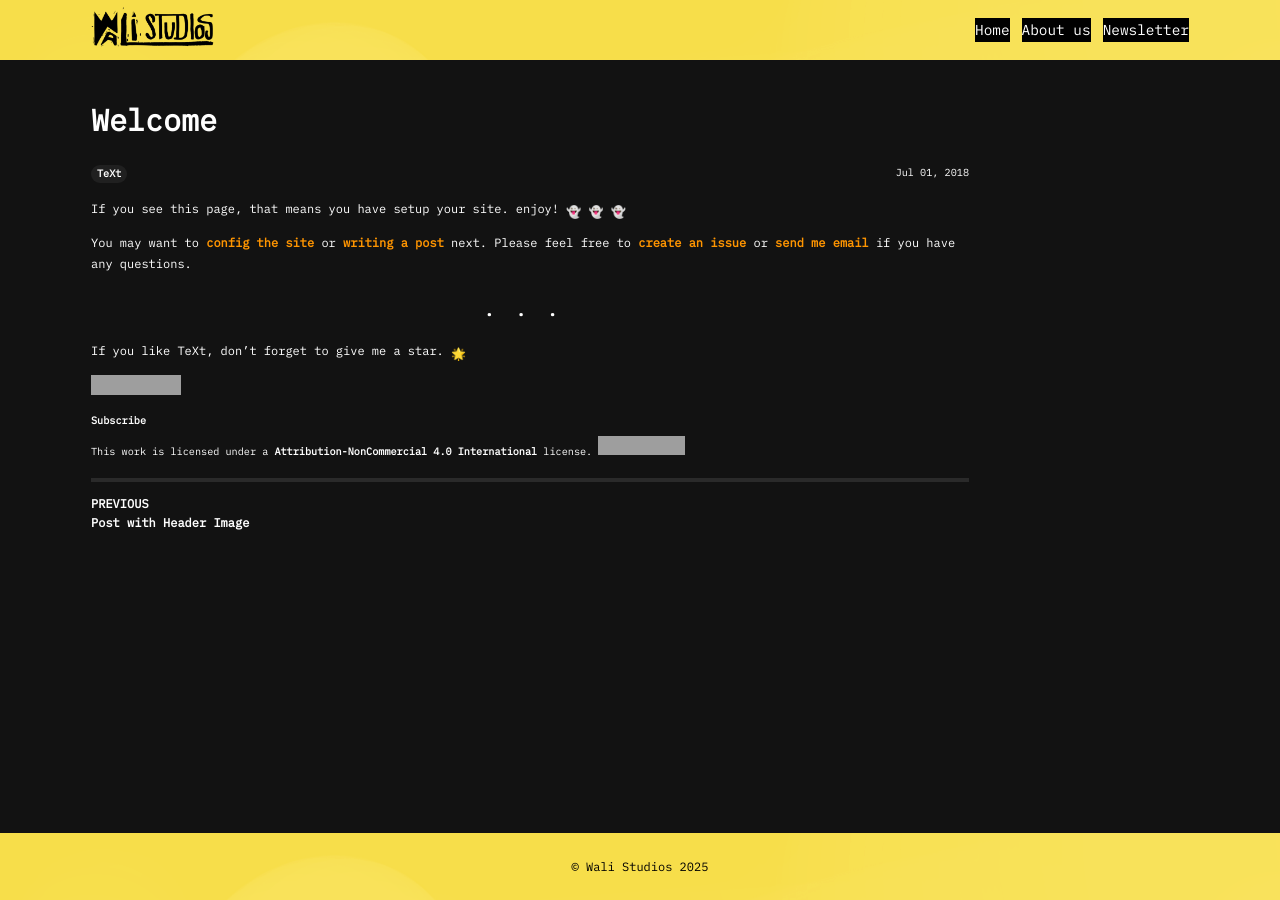
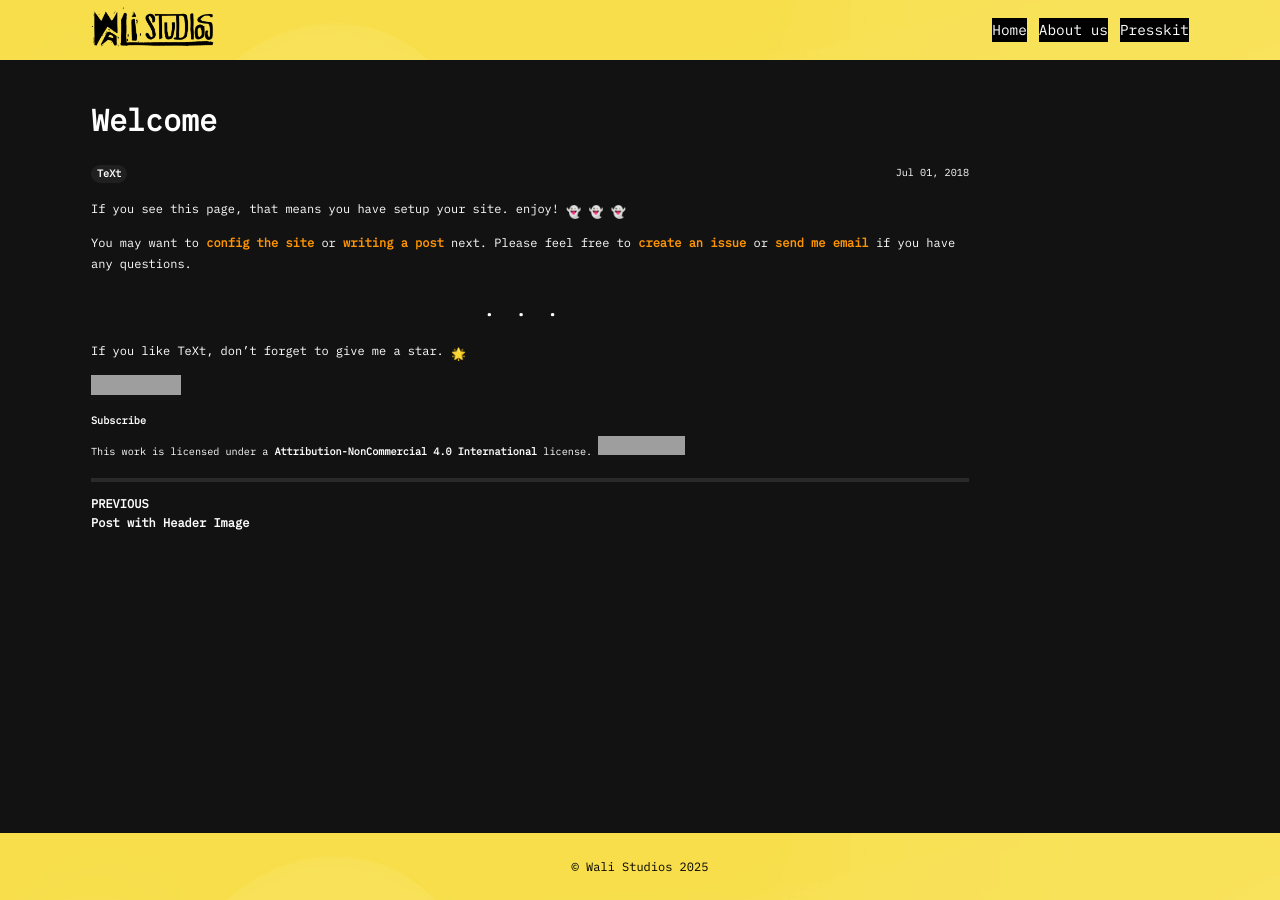
Before and after one commit to Wali-Studios/WaliWebsite, a Jekyll site: the page built from _posts/2018-07-01-welcome.md, in a window 1280 px wide. Built offline with Jekyll 4.4.1, drawn with Linux system fonts in a browser that asks for light colours; nearby versions of some CDN libraries; emoji names are drawn with the system emoji font; grey boxes are pictures that could not be loaded.

Commit message:
Reverting video change and adding header link to presskit

```diff
--- a/_data/navigation.yml
+++ b/_data/navigation.yml
@@ -5,3 +5,5 @@ header:
     url:        /#about
   - title:      Newsletter
     url:        /#newsletter
+    title:      Presskit
+    url:        /#presskit
--- a/index.html
+++ b/index.html
@@ -73,7 +73,7 @@ data:
         - title:
           content: '<div id="newsletter" style="text-align: center" class="sender-form-field" data-sender-form-id="dJ6W3v"></div>'
         - title:
-          content: '<div class="contact"><h4><span style="color: black; background-color: white">Contact Us</span></h4><p><span style="background-color:white;font-size:1.5rem">Interested in hearing more about our work?<br>Join our newsletter for development logs and event info.<br><br>Or contact us at:</span></p><span style="background-color:black;"><a href="mailto:team@walistudios.au">team@walistudios.au</a></span></div><div class="social"><a href="https://bsky.app/profile/walistudios.au" target=”_blank”><img src="/assets/images/bluesky.svg.png" alt="Bluesky"></a><a href="https://www.instagram.com/wali_studios" target=”_blank”><img src="/assets/images/instagram.svg.png" alt="Instagram"></a></div>'
+          content: '<div class="contact"><h4><span style="color: black; background-color: white">Contact Us</span></h4><p><span style="background-color:white;font-size:1.5rem">Interested in hearing more about our work?<br>Join our newsletter for development logs and event info.<br><br>Or contact us at:</span></p><span style="background-color:black;"><a href="mailto:team@walistudios.au">team@walistudios.au</a></span></div><div class="social"><a href="https://bsky.app/profile/walistudios.au" target=”_blank”><img src="/assets/images/bluesky.svg.png" alt="Bluesky"></a><a href="https://www.instagram.com/wali_studios" target=”_blank”><img src="/assets/images/instagram.svg.png" alt="Instagram"></a> <a href="https://linktr.ee/wali_studios" target=”_blank”><img src="/assets/images/Linktree-B.png" alt="Linktree"></a><a href="https://www.youtube.com/@WaliStudiosGames" target=”_blank”><img src="/assets/images/youtube_BW.png" alt="Youtube"></a><br><br><div id="presskit"><a href="https://drive.proton.me/urls/R09NN9MPW8#VTlNDl7h1W8r" target="_blank" style="font-size:1.5rem; text-decoration-line: underline;">Presskit available here.</a></div></div>'
     - title: Wali Studios is supported by
       theme: dark
       background_image:
```
